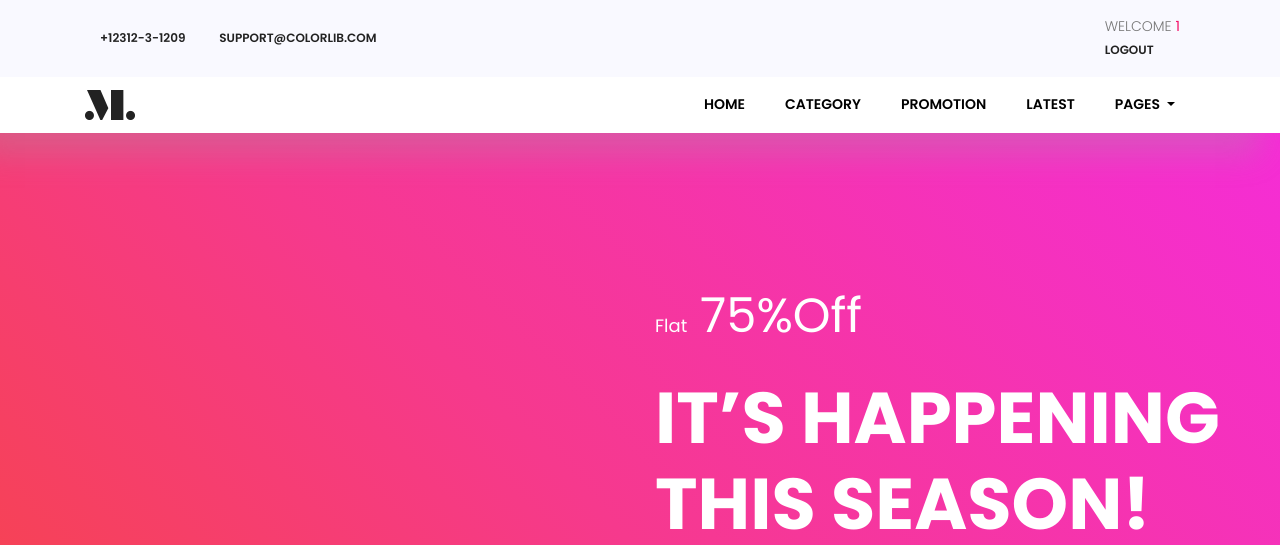
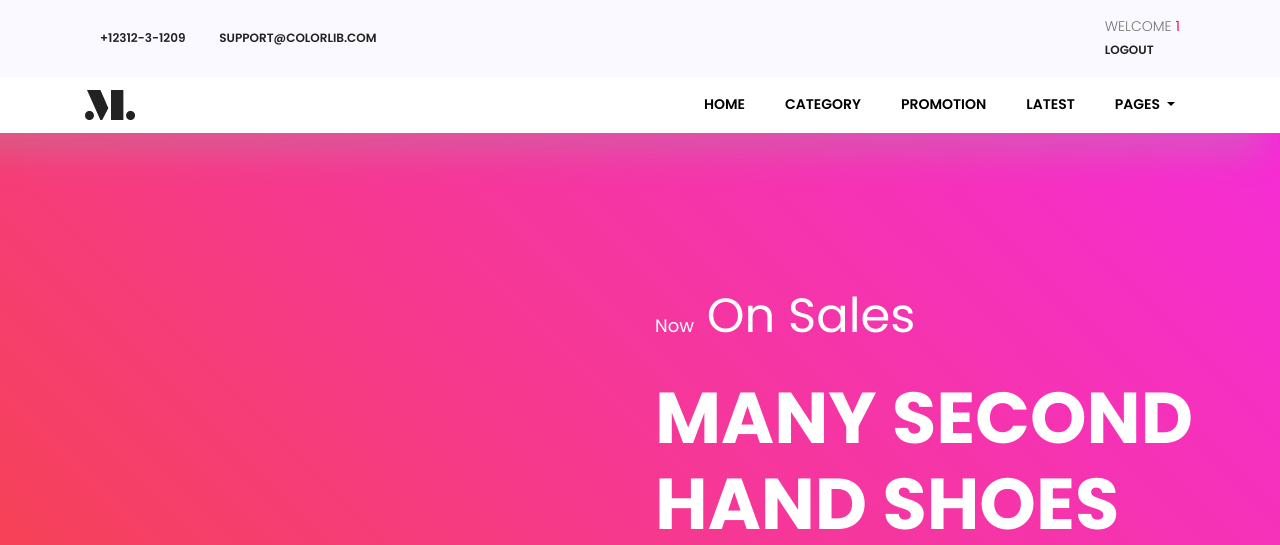
Before and after one commit to pongzadenoza/CS251, a PHP site: page / in a window 1280 px wide. Shown: the top 545 px of the page. Run offline with PHP 8.4, Linux system fonts and the light colour scheme; the visitor is signed in with stand-in values (Sample User, id 1); some libraries are stand-ins or nearby versions.

Commit message:
edit index text

```diff
--- a/index.php
+++ b/index.php
@@ -147,10 +147,10 @@ session_start();
 							<img class="img-fluid" src="img/nikezoom.jpg" alt="">
 						</div>
 						<div class="banner-content col-lg-6 col-md-12">
-							<h1 class="title-top"><span>Flat</span> 75%Off</h1>
+							<h1 class="title-top"><span>Now</span> On Sales</h1>
 							<h1 class="text-uppercase">
-								It’s Happening <br>
-								this Season!
+
+								Many Second Hand Shoes
 							</h1>
 							<button class="primary-btn text-uppercase"><a href="category.php">Purchase Now</a></button>
 						</div>
@@ -165,7 +165,7 @@ session_start();
 					<div class="row d-flex justify-content-center">
 						<div class="menu-content pb-40">
 							<div class="title text-center">
-								<h1 class="mb-10">Second hand Shoes</h1>
+								<h1 class="mb-10">Category</h1>
 							</div>
 						</div>
 					</div>
```
